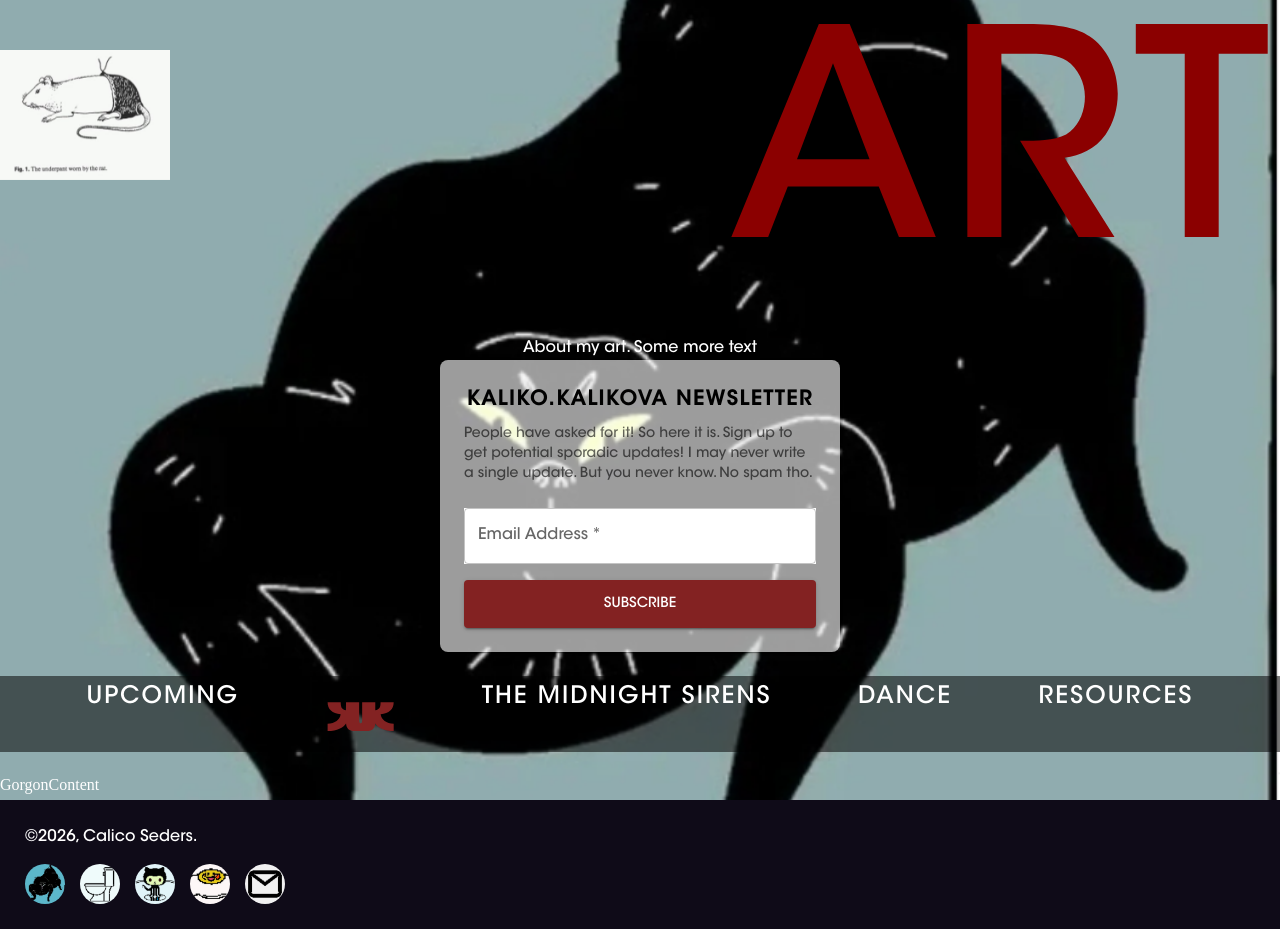
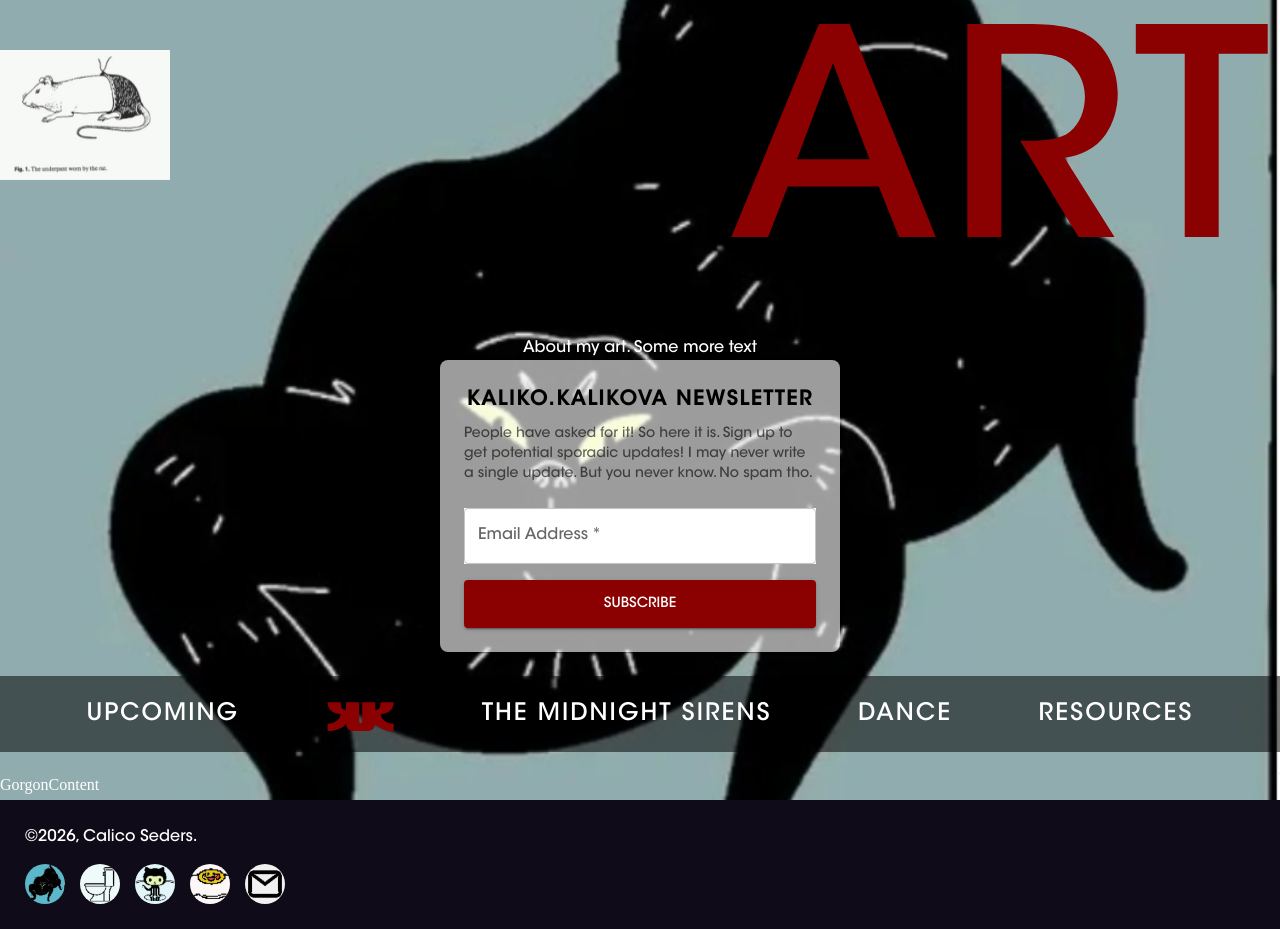
Before and after one commit to kalikokalikova/lightspeed, a React (Vite) app: page /art in a window 1280 px wide. Built offline with nearby package versions, Linux system fonts and the light colour scheme; a web font is replaced by a local one.

Commit message:
little update

```diff
--- a/src/components/Logo.jsx
+++ b/src/components/Logo.jsx
@@ -1,6 +1,6 @@
 import { Box } from "@mui/material";
 
-const Logo = ({ width, height, size = 40, color = "#832222", ...props }) => {
+const Logo = ({ width, height, size = 40, color = "darkred", ...props }) => {
   return (
     <Box
       component="svg"
--- a/src/components/Newsletter.jsx
+++ b/src/components/Newsletter.jsx
@@ -88,7 +88,7 @@ const Newsletter = () => {
             disabled={loading}
             sx={{
               height: "48px",
-              bgcolor: "#832222", // Matching the red from your CSS
+              bgcolor: "darkred",
               "&:hover": { bgcolor: "#333333" },
             }}
           >
--- a/src/components/pages/art/index.jsx
+++ b/src/components/pages/art/index.jsx
@@ -84,6 +84,7 @@ export default function Art() {
             margin: "1.5rem 0",
             display: { xs: "initial", md: "flex" },
             justifyContent: { xs: "initial", md: "space-evenly" },
+            alignItems: "center"
           }}
         >
           {Object.entries(links).map(([key, value], index) => (
```
